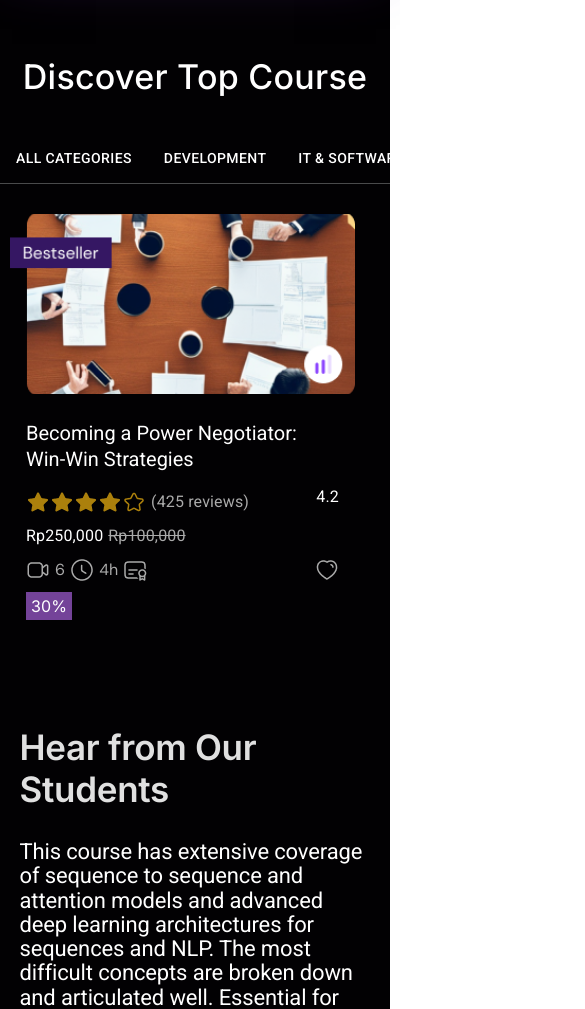
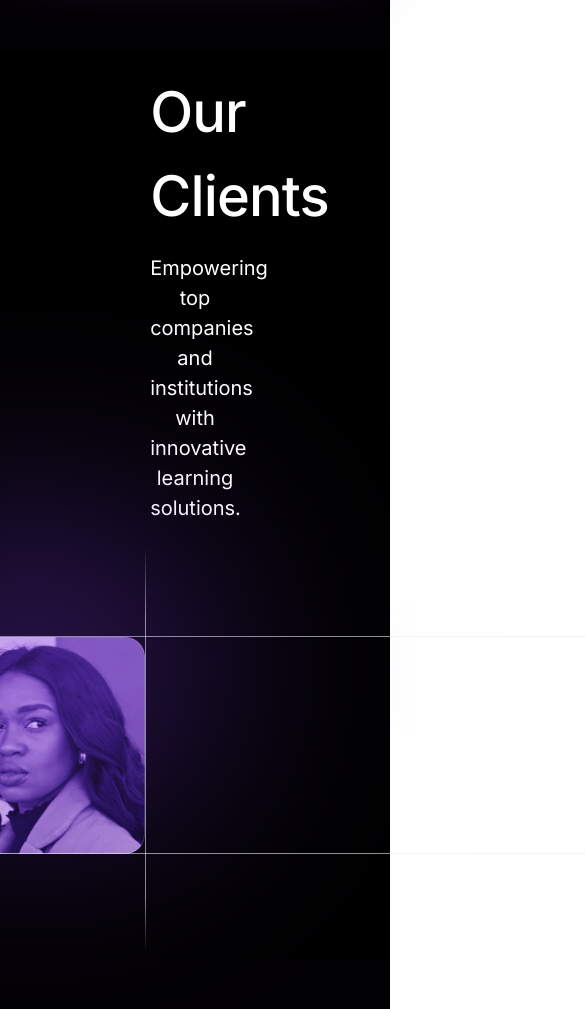
Before and after one commit to abdulmoiz180/Mudaris, a React (Vite) app: page / in a window 390 px wide. Shown: the part 518-1527 px from the top of the page, 585 px wide, since content can reach past the window. Built offline with nearby package versions, Linux system fonts and the light colour scheme.

Commit message:
Testimonials without responsiveness

```diff
--- a/src/Pages/Home/index.jsx
+++ b/src/Pages/Home/index.jsx
@@ -6,10 +6,12 @@ import PriceCards from "../../components/PriceCards/Index";
 import Courses from "../../components/Courses";
 import "./home.css";
 import Review from "../../components/Review/Index";
+import Testimonials from "../../components/Testimonials/Testimonials";
 const Home = () => {
   return (
     <section className="home-page column primary-bg">
       <Hero />
+      <Testimonials/>
       <Courses />
       <Review />
       <E_Learn />
--- /dev/null
+++ b/src/components/Testimonials/Testimonials.css
@@ -0,0 +1,316 @@
+* {
+    margin: 0;
+    padding: 0;
+    box-sizing: border-box;
+}
+
+.container {
+    display: flex;
+    flex-direction: column;
+    justify-content: center;
+    align-items: center;
+    gap: 28px;
+
+}
+
+.box1 {
+    display: flex;
+    flex-direction: column;
+    text-align: center;
+    width: 23%;
+    gap: 15px;
+    margin-top: 20px;
+}
+
+
+.box1 h1 {
+    font-size: 56px;
+    font-style: normal;
+    font-weight: 500;
+    letter-spacing: -0.84px;
+}
+
+.box1 p {
+    text-align: center;
+    font-size: 20px;
+    font-style: normal;
+    font-weight: 400;
+    letter-spacing: -0.002px;
+}
+
+.avatar {
+    display: none;
+}
+
+.box2 {
+    display: flex;
+    gap: 30px;
+    justify-content: center;
+}
+
+
+/* rgba(140, 69, 255, 0.50) */
+.ellipse {
+    width: 312px;
+    height: 234px;
+    border-radius: 312px;
+    background: rgba(140, 69, 255, 0.50) ;
+    filter: blur(127px);
+    position: absolute;
+    margin: 0px 150px;
+}
+
+.client-review {
+    display: flex;
+    width: 22%;
+    flex-direction: column;
+    justify-content: center;
+    gap: 15px;
+    margin-left: -29%;
+
+}
+.image-container{
+position: relative;
+}
+
+
+.clienttext {
+    font-size: 23px;
+    font-style: normal;
+    font-weight: 500;
+    letter-spacing: -0.002px;
+}
+
+.clientname {
+    font-size: 16px;
+    font-style: normal;
+    font-weight: 400;
+    letter-spacing: -0.002px;
+}
+
+.clientrole {
+    font-size: 14px;
+    font-style: normal;
+    font-weight: 400;
+    letter-spacing: -0.001px;
+}
+/*
+@media only screen and (max-width: 600px) {
+
+    .box1 {
+        width: 80%;
+    }
+
+    .box1 h1 {
+        font-size: 36px;
+
+    }
+
+    .box1 p {
+        font-size: 14px;
+    }
+
+
+    .box2 {
+        flex-direction: column;
+        width: 90%;
+        align-items: center;
+    }
+
+    .image-container {
+        display: flex;
+        justify-content: center;
+        position: relative;
+    }
+
+    .avatar {
+        display: block;
+    }
+
+    .square-image {
+        display: none;
+
+    }
+
+    .client-review {
+        margin-left: 0px;
+        width: 80%;
+        gap: 7px;
+    }
+
+    .ellipse {
+        display: none;
+    }
+
+    .clienttext{
+        font-size: 15px;
+        font-weight: 400;
+    }
+
+    .clientname {
+        font-size: 12px;
+    }
+
+    .clientrole {
+        font-size: 10px;
+    }
+}
+
+@media only screen and (min-width: 600px) {
+
+    .box1 {
+        width: 80%;
+    }
+
+    .box1 h1 {
+        font-size: 36px;
+
+    }
+
+    .box1 p {
+        font-size: 14px;
+    }
+
+
+    .box2 {
+        flex-direction: column;
+        width: 90%;
+        align-items: center;
+    }
+
+    .image-container {
+        display: flex;
+        justify-content: center;
+    }
+
+    .avatar {
+        display: block;
+    }
+
+    .square-image {
+        display: none;
+
+    }
+
+    .client-review {
+        margin-left: 0px;
+        width: 80%;
+        gap: 7px;
+    }
+
+    .ellipse {
+
+      width: 300px;
+      position: relative;
+    }
+
+    .clienttext {
+        font-size: 15px;
+        font-weight: 400;
+    }
+
+    .clientname {
+        font-size: 12px;
+    }
+
+    .clientrole {
+        font-size: 10px;
+    }
+}
+
+@media only screen and (min-width: 768px) {
+
+    .box1 {
+        width: 60%;
+    }
+
+    .box1 h1 {
+        font-size: 41px;
+
+    }
+
+    .box1 p {
+        font-size: 20px;
+    }
+
+    .client-review {
+        width: 60%;
+    }
+
+    .clienttext {
+        font-size: 18px;
+        font-weight: 400;
+    }
+
+    .clientname {
+        font-size: 15px;
+    }
+
+    .clientrole {
+        font-size: 14px;
+    }
+
+}
+
+@media only screen and (min-width: 992px) {
+    .box1 {
+        width: 42%;
+    }
+
+    .avatar {
+        display: none;
+    }
+
+    .image-container {
+        width: 80%;
+    }
+
+    .square-image {
+        display: block;
+        width: 100%;
+    }
+
+    .box2 {
+        flex-direction: row;
+    }
+
+    .client-review {
+        display: flex;
+        width: 40%;
+        gap: 10px;
+        margin-left: -45%;
+    }
+
+
+}
+
+@media only screen and (min-width: 1300px) {
+    .box1 {
+        display: flex;
+        flex-direction: column;
+        text-align: center;
+        width: 100%;
+        gap: 15px;
+
+    }
+
+
+}
+
+@media only screen and (min-width: 1400px) {
+    .box1 {
+        width: 23%;
+        gap: 15px;
+    }
+
+    .box2 {
+        gap: 30px;
+    }
+
+    .clienttext {
+        font-size: 24px;
+        font-weight: 400;
+        width: 362px;
+    }
+
+} */
--- /dev/null
+++ b/src/components/Testimonials/Testimonials.jsx
@@ -0,0 +1,64 @@
+import * as React from "react";
+import Box from "@mui/material/Box";
+import "./Testimonials.css";
+import "../../global.css"
+import Client from "../../assets/Images/Client.png"
+import Ellipse7 from "../../assets/Images/Ellipse7.png"
+import Avatar from "../../assets/Images/Avatar.png";
+
+function Testimonials() {
+  return (
+    <Box className="container primary-bg">
+      <Box className="box1">
+        <h1 className="clients clr-white inter">Our Clients</h1>
+        <p className="clients clr-white inter">
+          Empowering top companies and institutions with innovative learning
+          solutions.
+        </p>
+      </Box>
+      <Box className = "box2">
+        <div className="image-container">
+        <img className = "ellipse" src={Ellipse7} alt="img"/>
+          <img className = "square-image" src={Client} alt="img"/>
+          <img src={Avatar} className = "avatar" alt="img"/>
+
+        </div>
+        <div className="client-review">
+          <p className="clr-white inter clienttext">This platform has revolutionized our training programs. The results speak for themselves!</p>
+          <p className="clr-white inter clientname">Talia Taylor</p>
+          <p className="lightgray inter clientrole">John Doe, CEO of @ Quantum</p>
+        </div>
+      </Box>
+    </Box>
+
+  //   <Container className="container">
+  //   {clientdata.map((client, index) => (
+  //     <Box key={index}> {/* Use Box instead of React.Fragment */}
+  //       <Box className="box1">
+  //         <h1 className="clients primaryFont">{client.title}</h1>
+  //         <p className="clients secondaryFont">{client.description}</p>
+  //       </Box>
+  //       <Box className="box2">
+  //         <div className="image-container">
+  //           <img className="square-image" src={client.img} alt="Client"/>
+  //         </div>
+  //         <div className="client-review">
+  //           <p className="primary-font-clr secondaryFont review">
+  //             {client.platformdescription}
+  //           </p>
+  //           <p className="primary-font-clr secondaryFont clientname">
+  //             {client.clientname}
+  //           </p>
+  //           <p className="secondary-font-clr secondaryFont clientrole">
+  //             {client.clientrole}
+  //           </p>
+  //         </div>
+  //       </Box>
+  //     </Box>
+  //   ))}
+  // </Container>
+
+  );
+}
+
+export default Testimonials;
--- a/src/global.css
+++ b/src/global.css
@@ -110,6 +110,9 @@ li {
   font-size: 48px !important;
 }
 
+.lightgray{
+color: #FFFFFFB2;
+}
 /* responsive code */
 
 @media only screen and (max-width: 600px) {
```
Also changed, not shown: src/assets/Images/Avatar.png (added), src/assets/Images/Ellipse7.png (renamed from src/assets/Images/Ellipse 7.png).
